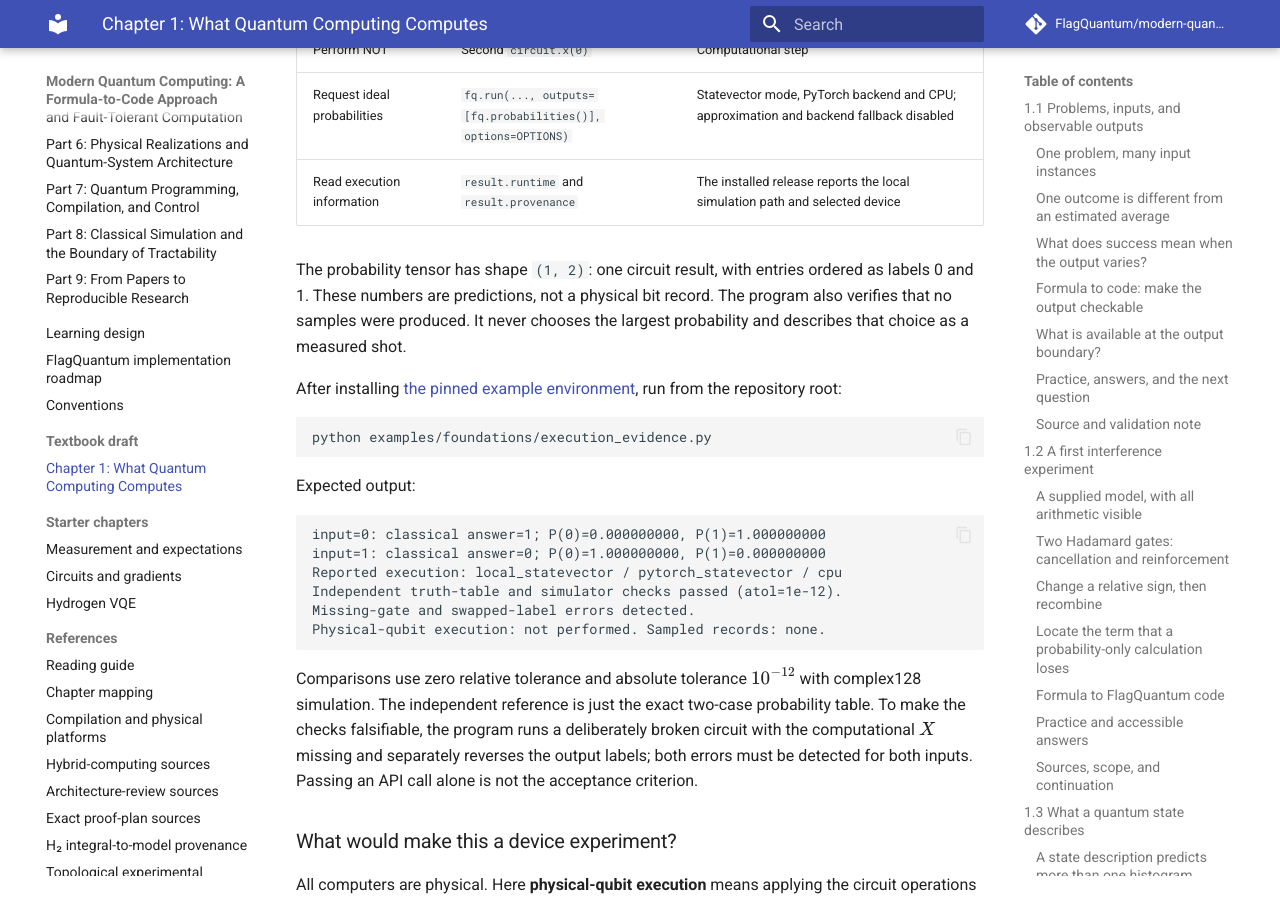
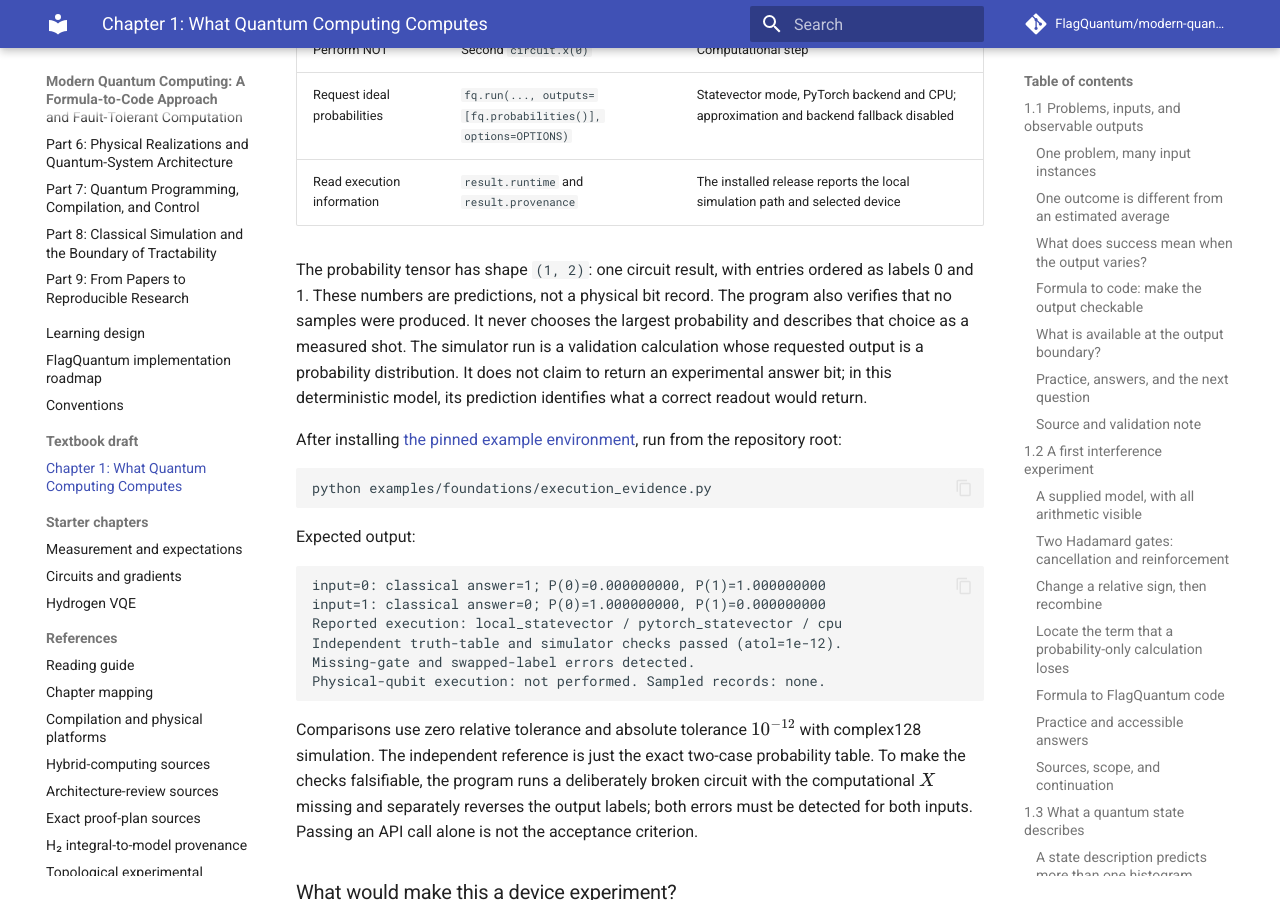
Before and after one commit to FlagQuantum/modern-quantum-computing, an MkDocs documentation site: the page built from docs/chapters/ch-what-quantum-computing-computes.md, in a window 1280 px wide and 900 px high, scrolled down 20244 px. Built offline with MkDocs 1.6.1 and Material for MkDocs 9.7.7, drawn with Linux system fonts in a browser that asks for light colours; comment, search, counter and statistics services are not loaded.

Commit message:
Clarify the simulator validation output contract in section 1.4

```diff
--- a/docs/chapters/ch-what-quantum-computing-computes.md
+++ b/docs/chapters/ch-what-quantum-computing-computes.md
@@ -561,7 +561,7 @@ This distinction matters: for input 1, two $X$ calls appear in the source, but t
 | Request ideal probabilities | `fq.run(..., outputs=[fq.probabilities()], options=OPTIONS)` | Statevector mode, PyTorch backend and CPU; approximation and backend fallback disabled |
 | Read execution information | `result.runtime` and `result.provenance` | The installed release reports the local simulation path and selected device |
 
-The probability tensor has shape `(1, 2)`: one circuit result, with entries ordered as labels 0 and 1. These numbers are predictions, not a physical bit record. The program also verifies that no samples were produced. It never chooses the largest probability and describes that choice as a measured shot.
+The probability tensor has shape `(1, 2)`: one circuit result, with entries ordered as labels 0 and 1. These numbers are predictions, not a physical bit record. The program also verifies that no samples were produced. It never chooses the largest probability and describes that choice as a measured shot. The simulator run is a validation calculation whose requested output is a probability distribution. It does not claim to return an experimental answer bit; in this deterministic model, its prediction identifies what a correct readout would return.
 
 After installing [the pinned example environment](https://github.com/FlagQuantum/modern-quantum-computing#run-the-examples), run from the repository root:
 
```
